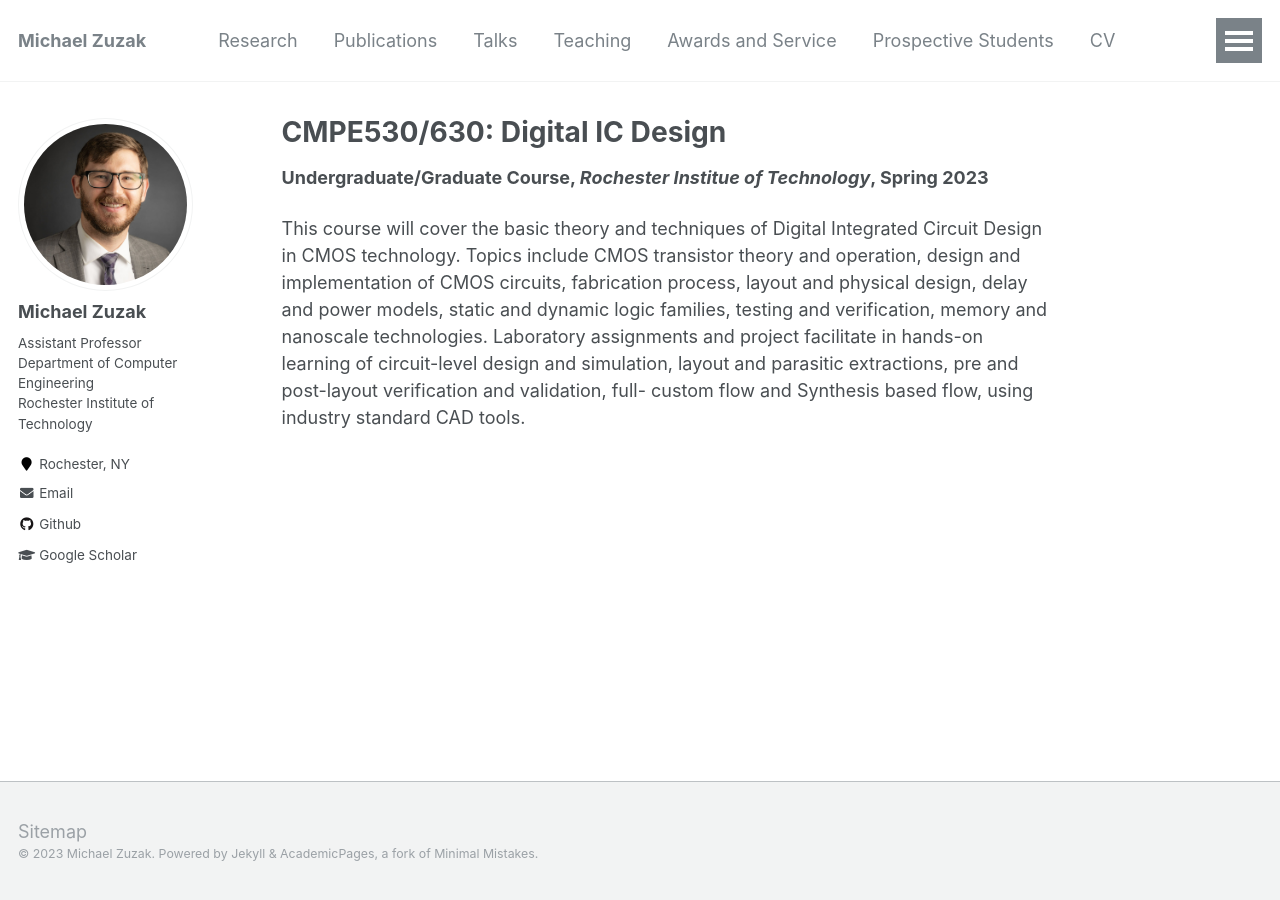
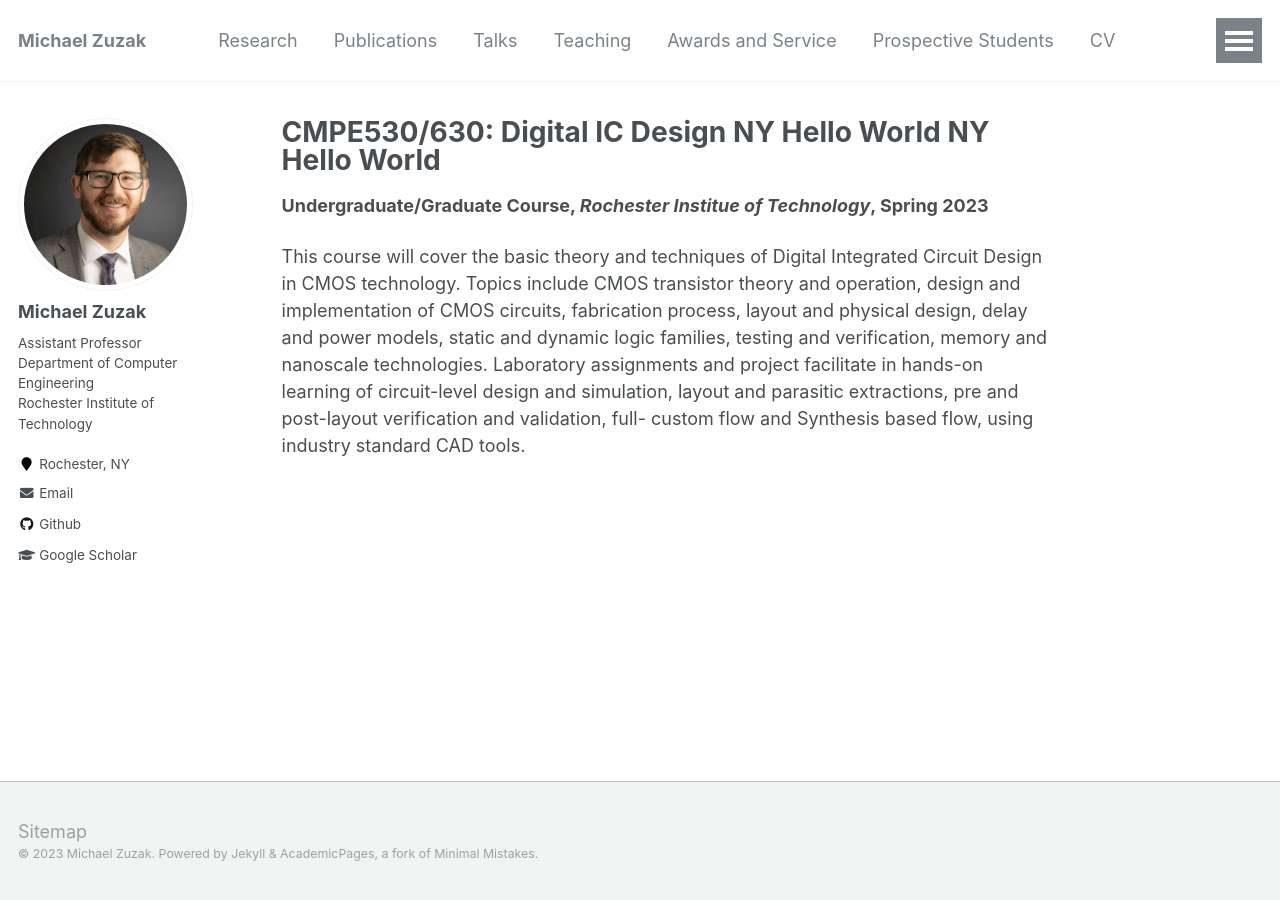
Before and after one commit to sedy2014/SidharthMahotraWebsite.github.io, a Jekyll site: the page built from _teaching/530-rit.md, in a window 1280 px wide. Built offline with Jekyll 4.4.1, drawn with Linux system fonts in a browser that asks for light colours.

Commit message:
Update 530-rit.md

```diff
--- a/_teaching/530-rit.md
+++ b/_teaching/530-rit.md
@@ -1,5 +1,5 @@
 ---
-title: "CMPE530/630: Digital IC Design"
+title: "CMPE530/630: Digital IC Design NY Hello World NY Hello World"
 collection: teaching
 type: "Undergraduate/Graduate Course"
 permalink: /teaching/530-rit
```
